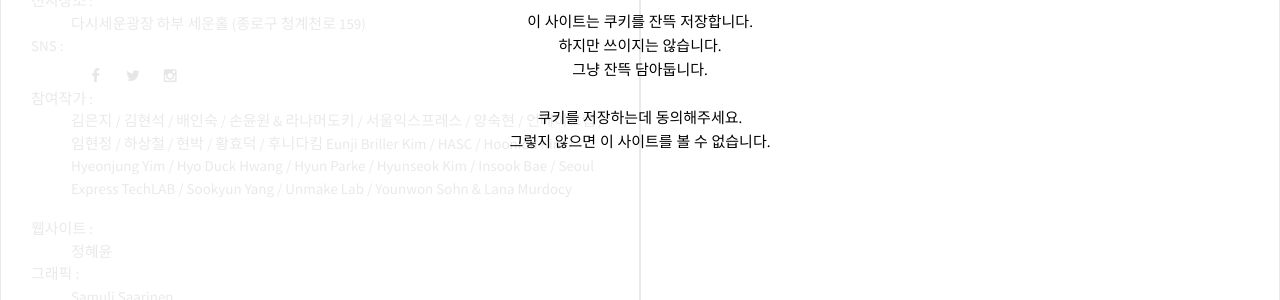
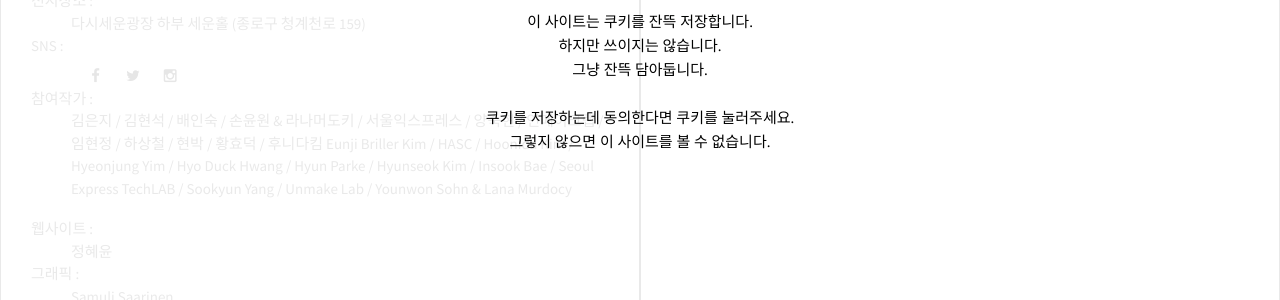
Before and after one commit to degitalarts/degitalarts, a Jekyll site: the page built from index.html, in a window 1280 px wide. Shown: the part 1339-1639 px from the top of the page. Built offline with Jekyll 4.4.1, drawn with Linux system fonts in a browser that asks for light colours; comment, search, counter and statistics services are not loaded.

Commit message:
Update default.html

```diff
--- a/_layouts/default.html
+++ b/_layouts/default.html
@@ -19,7 +19,7 @@
      하지만 쓰이지는 않습니다.</br>
      그냥 잔뜩 담아둡니다.</br>
      </br>
-     쿠키를 저장하는데 동의해주세요.</br>
+     쿠키를 저장하는데 동의한다면 쿠키를 눌러주세요.</br>
      그렇지 않으면 이 사이트를 볼 수 없습니다.
   </p>
   <map name="image-map">
```
